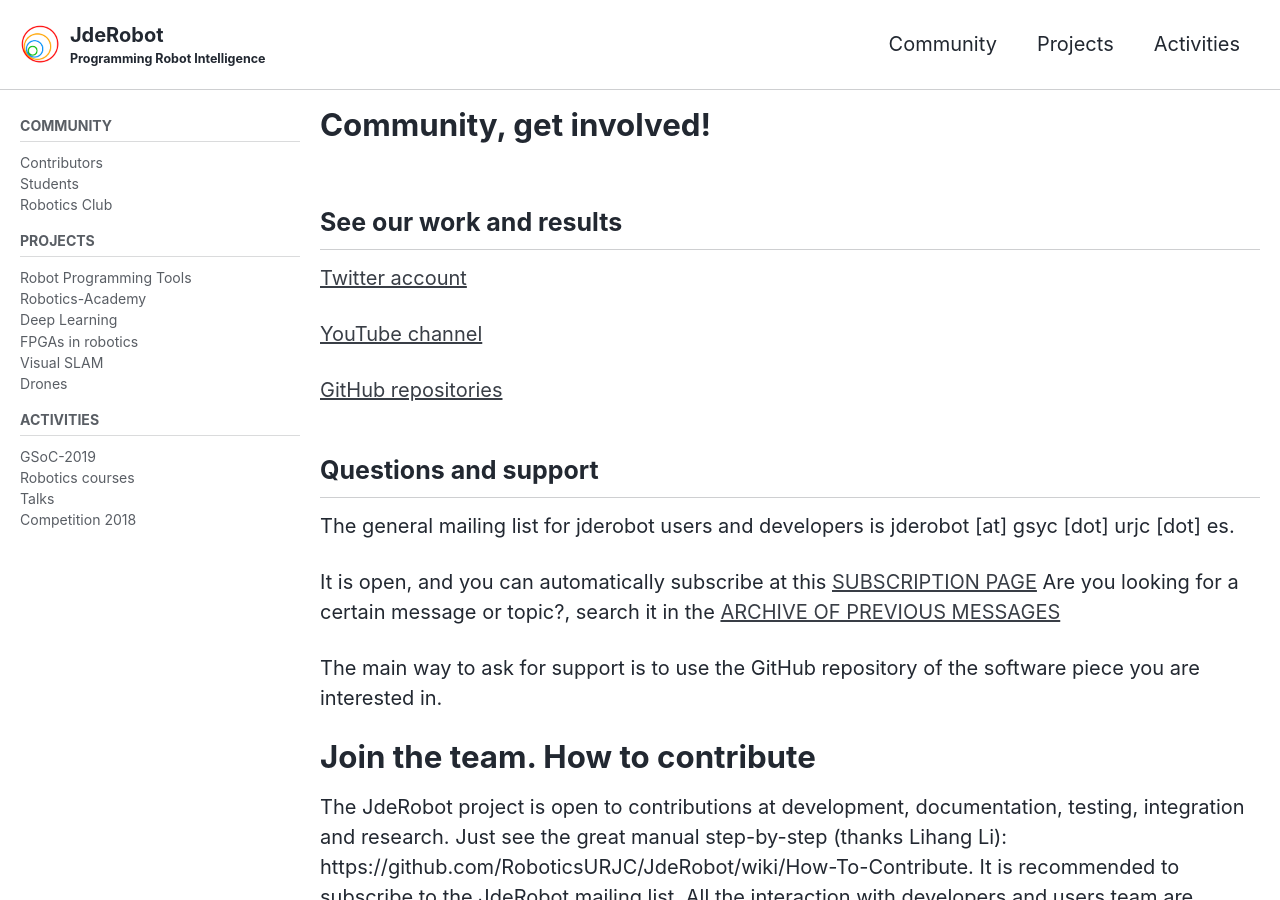
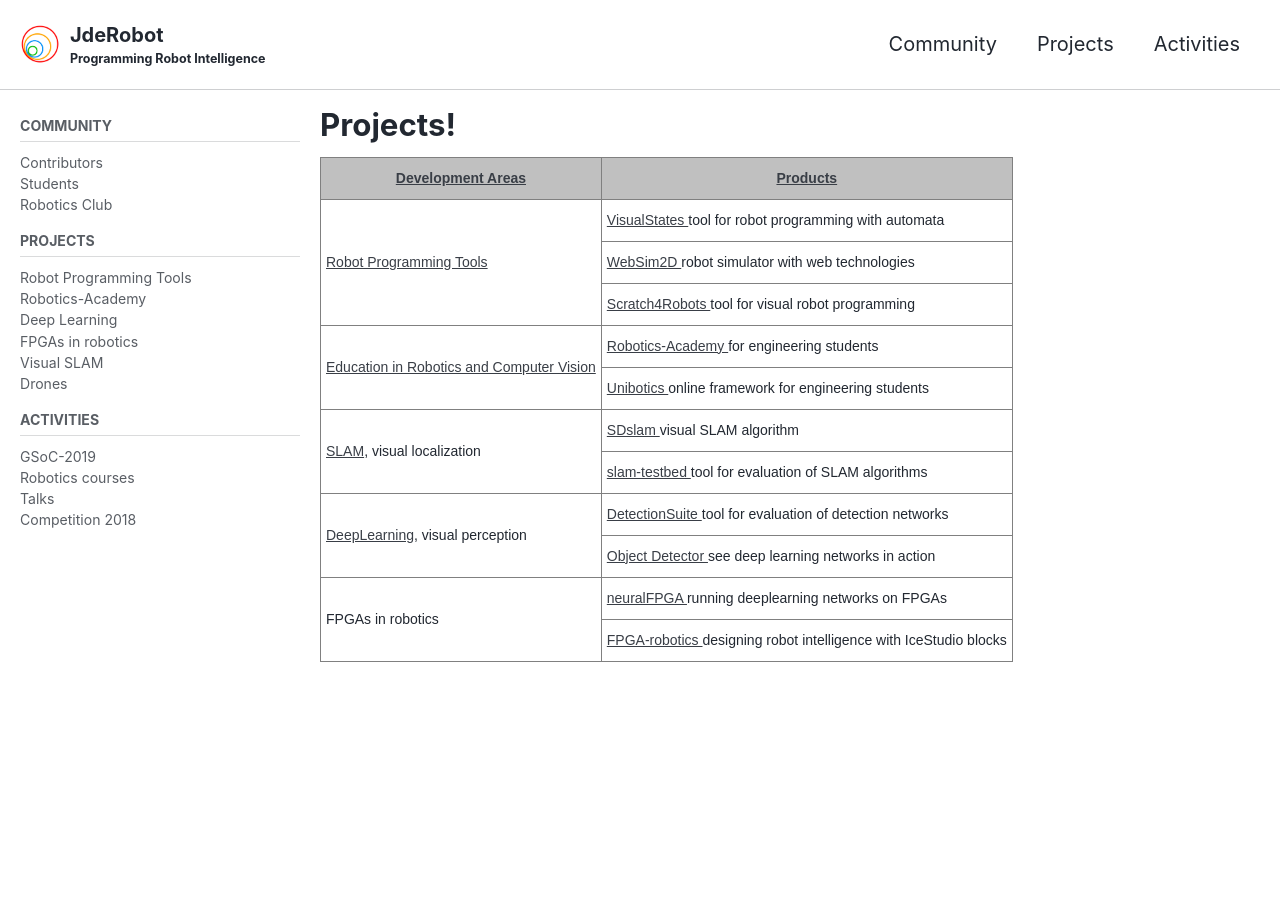
Before and after one commit to JdeRobot/jderobot.github.io, a Jekyll site: the page built from _pages/projects/projects_index.md, in a window 1280 px wide and 900 px high. Built offline with Jekyll 4.4.1, drawn with Linux system fonts in a browser that asks for light colours; cached includes are drawn as plain includes; nearby versions of some CDN libraries; some of the changed text lies outside the part shown.

Commit message:
minor improvements 4

```diff
--- a/_data/navigation.yml
+++ b/_data/navigation.yml
@@ -3,7 +3,7 @@
   - title: Community
     url: /community/community_index/
   - title: "Projects"
-    url: /projects/
+    url: /projects/projects_index/
   - title: Activities
     url: /activities/
 
--- a/_pages/community/community_index.md
+++ b/_pages/community/community_index.md
@@ -10,7 +10,7 @@
 
 
 
-## See our work and results
+# See our work and results
 
 [Twitter account](https://twitter.com/jderobot)
 
@@ -20,7 +20,7 @@
 
 
 
-## Questions and support
+# Questions and support
 
 The general mailing list for jderobot users and developers is jderobot [at] gsyc [dot] urjc [dot] es.
 
--- /dev/null
+++ b/_pages/projects/projects_index.md
@@ -0,0 +1,62 @@
+---
+permalink: /community/community_index/
+title: "Projects!"
+
+sidebar:
+  nav: "docs"
+
+classes: wide
+---
+
+<style type="text/css">
+.tg  {border-collapse:collapse;border-spacing:0;}
+.tg td{font-family:Arial, sans-serif;font-size:14px;padding:10px 5px;border-style:solid;border-width:1px;overflow:hidden;word-break:normal;border-color:black;}
+.tg th{font-family:Arial, sans-serif;font-size:14px;font-weight:normal;padding:10px 5px;border-style:solid;border-width:1px;overflow:hidden;word-break:normal;border-color:black;}
+.tg .tg-lboi{border-color:inherit;text-align:left;vertical-align:middle}
+.tg .tg-kmbl{font-weight:bold;background-color:#c0c0c0;color:#000000;border-color:inherit;text-align:center;vertical-align:middle}
+.tg .tg-0pky{border-color:inherit;text-align:left;vertical-align:top}
+</style>
+<table class="tg">
+  <tr>
+    <th class="tg-kmbl"><a href="http://jderobot.org/Projects#Robot_Programming_Tools">Development Areas</a></th>
+    <th class="tg-kmbl"><a href="http://jderobot.org/Projects#Robot_Programming_Tools">Products</a></th>
+  </tr>
+  <tr>
+    <td class="tg-lboi" rowspan="3"><a href="http://jderobot.org/Projects#Robot_Programming_Tools">Robot Programming Tools</a></td>
+    <td class="tg-lboi"><a href="https://github.com/JdeRobot/VisualStates">VisualStates </a>tool for robot programming with automata</td>
+  </tr>
+  <tr>
+    <td class="tg-0pky"><a href="https://github.com/JdeRobot/WebSim2D">WebSim2D </a>robot simulator with web technologies</td>
+  </tr>
+  <tr>
+    <td class="tg-0pky"><a href="https://github.com/JdeRobot/Scratch4Robots">Scratch4Robots </a>tool for visual robot programming</td>
+  </tr>
+  <tr>
+    <td class="tg-lboi" rowspan="2"><a href="http://jderobot.org/Projects#Academy">Education in Robotics and Computer Vision</a></td>
+    <td class="tg-0pky"><a href="http://jderobot.org/Robotics-Academy">Robotics-Academy </a>for engineering students</td>
+  </tr>
+  <tr>
+    <td class="tg-0pky"><a href="https://unibotics.org/">Unibotics </a>online framework for engineering students</td>
+  </tr>
+  <tr>
+    <td class="tg-lboi" rowspan="2"><a href="https://jderobot.org/Projects#SLAM">SLAM</a>, visual localization</td>
+    <td class="tg-0pky"><a href="https://github.com/JdeRobot/SDslam">SDslam </a>visual SLAM algorithm</td>
+  </tr>
+  <tr>
+    <td class="tg-0pky"><a href="https://github.com/JdeRobot/slam-TestBed">slam-testbed </a>tool for evaluation of SLAM algorithms<br></td>
+  </tr>
+  <tr>
+    <td class="tg-lboi" rowspan="2"><a href="https://jderobot.org/Projects#DeepLearning">DeepLearning</a>, visual perception</td>
+    <td class="tg-0pky"><a href="https://github.com/JdeRobot/dl-DetectionSuite">DetectionSuite </a>tool for evaluation of detection networks</td>
+  </tr>
+  <tr>
+    <td class="tg-0pky"><a href="https://github.com/JdeRobot/dl-objectdetector">Object Detector </a>see deep learning networks in action</td>
+  </tr>
+  <tr>
+    <td class="tg-lboi" rowspan="2">FPGAs in robotics</td>
+    <td class="tg-0pky"><a href="https://github.com/JdeRobot/neuralFPGA">neuralFPGA </a>running deeplearning networks on FPGAs</td>
+  </tr>
+  <tr>
+    <td class="tg-0pky"><a href="https://github.com/JdeRobot/FPGA-robotics">FPGA-robotics </a>designing robot intelligence with IceStudio blocks</td>
+  </tr>
+</table>
```
